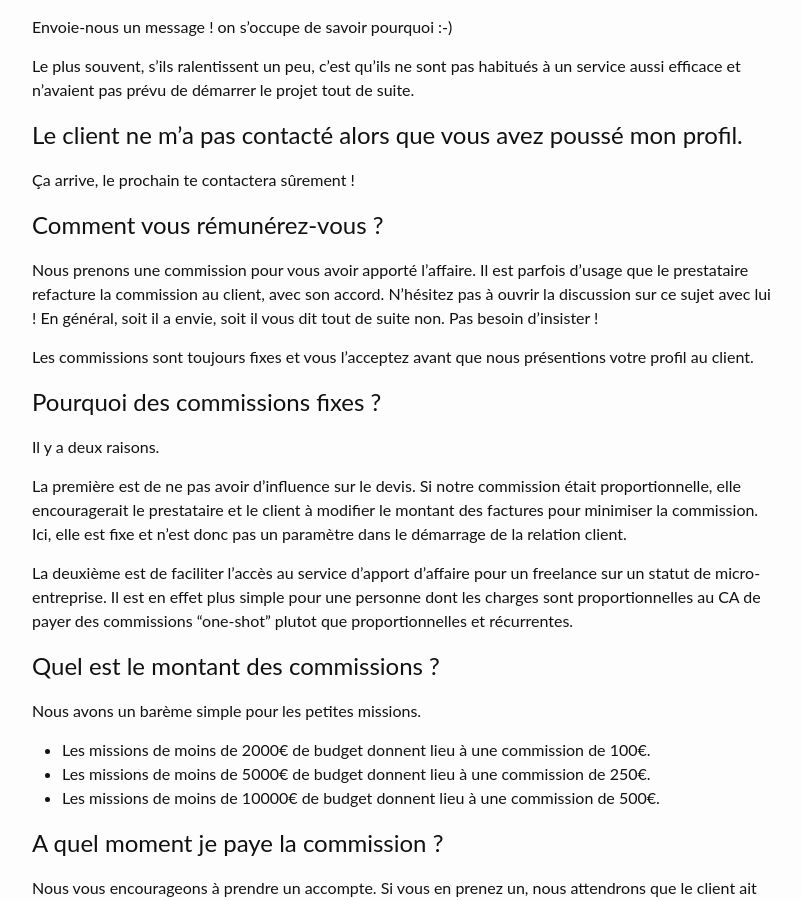
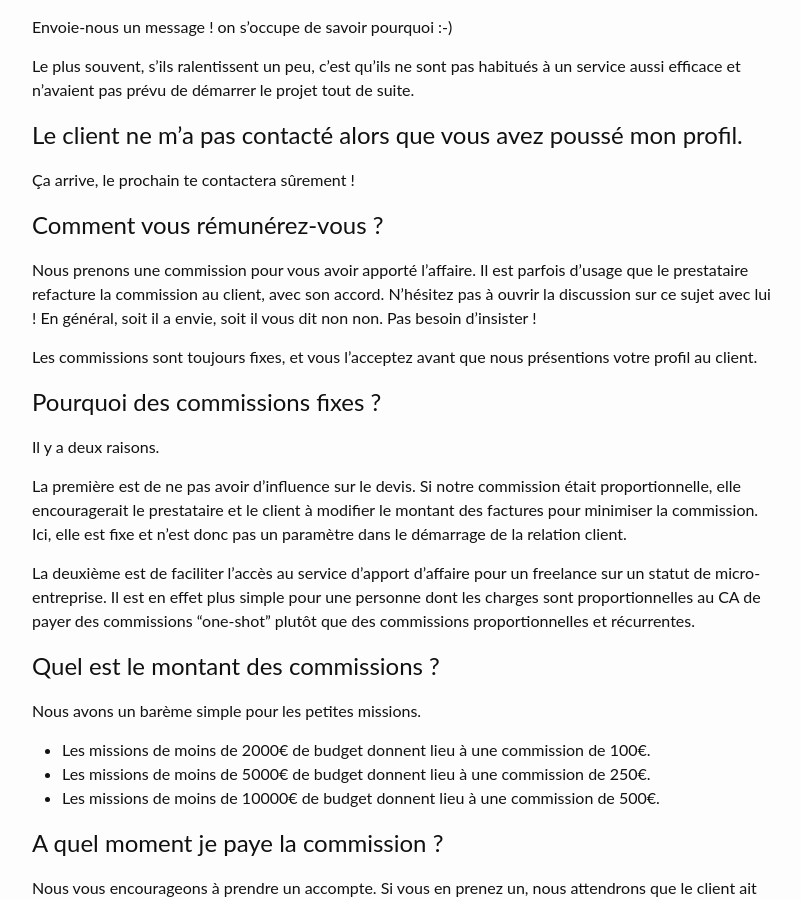
Before and after one commit to jechercheundev/faq, a Jekyll site: the page built from freelance.md, in a window 1280 px wide and 900 px high, scrolled down 1354 px. Shown: the whole window, without its empty margins (238-1039 px from the left). Built offline with Jekyll 4.4.1, drawn with Linux system fonts in a browser that asks for light colours; a script that is not in the unit is left out.

Commit message:
orthographe

```diff
--- a/freelance.md
+++ b/freelance.md
@@ -54,9 +54,9 @@ Le plus souvent, s'ils ralentissent un peu, c'est qu'ils ne sont pas habitués
 
 ## Comment vous rémunérez-vous ?
 
-Nous prenons une commission pour vous avoir apporté l'affaire. Il est parfois d'usage que le prestataire refacture la commission au client, avec son accord. N'hésitez pas à ouvrir la discussion sur ce sujet avec lui ! En général, soit il a envie, soit il vous dit tout de suite non. Pas besoin d'insister !
+Nous prenons une commission pour vous avoir apporté l'affaire. Il est parfois d'usage que le prestataire refacture la commission au client, avec son accord. N'hésitez pas à ouvrir la discussion sur ce sujet avec lui ! En général, soit il a envie, soit il vous dit non non. Pas besoin d'insister !
 
-Les commissions sont toujours fixes et vous l'acceptez avant que nous présentions votre profil au client.
+Les commissions sont toujours fixes, et vous l'acceptez avant que nous présentions votre profil au client.
 
 ## Pourquoi des commissions fixes ?
 
@@ -64,7 +64,7 @@ Il y a deux raisons.
 
 La première est de ne pas avoir d'influence sur le devis. Si notre commission était proportionnelle, elle encouragerait le prestataire et le client à modifier le montant des factures pour minimiser la commission. Ici, elle est fixe et n'est donc pas un paramètre dans le démarrage de la relation client.
 
-La deuxième est de faciliter l'accès au service d'apport d'affaire pour un freelance sur un statut de micro-entreprise. Il est en effet plus simple pour une personne dont les charges sont proportionnelles au CA de payer des commissions "one-shot" plutot que proportionnelles et récurrentes.
+La deuxième est de faciliter l'accès au service d'apport d'affaire pour un freelance sur un statut de micro-entreprise. Il est en effet plus simple pour une personne dont les charges sont proportionnelles au CA de payer des commissions "one-shot" plutôt que des commissions proportionnelles et récurrentes.
 
 ## Quel est le montant des commissions ?
 
```
